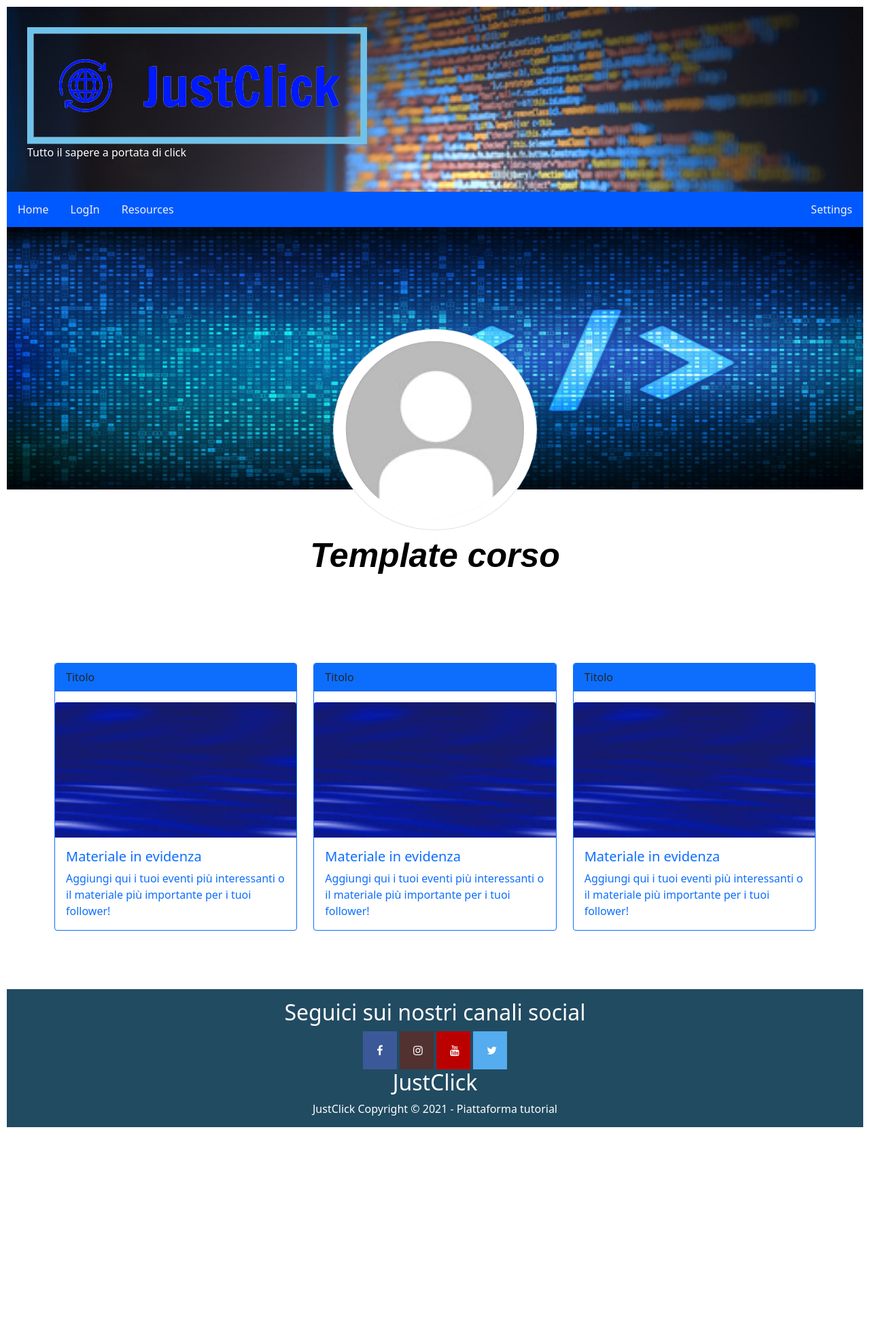
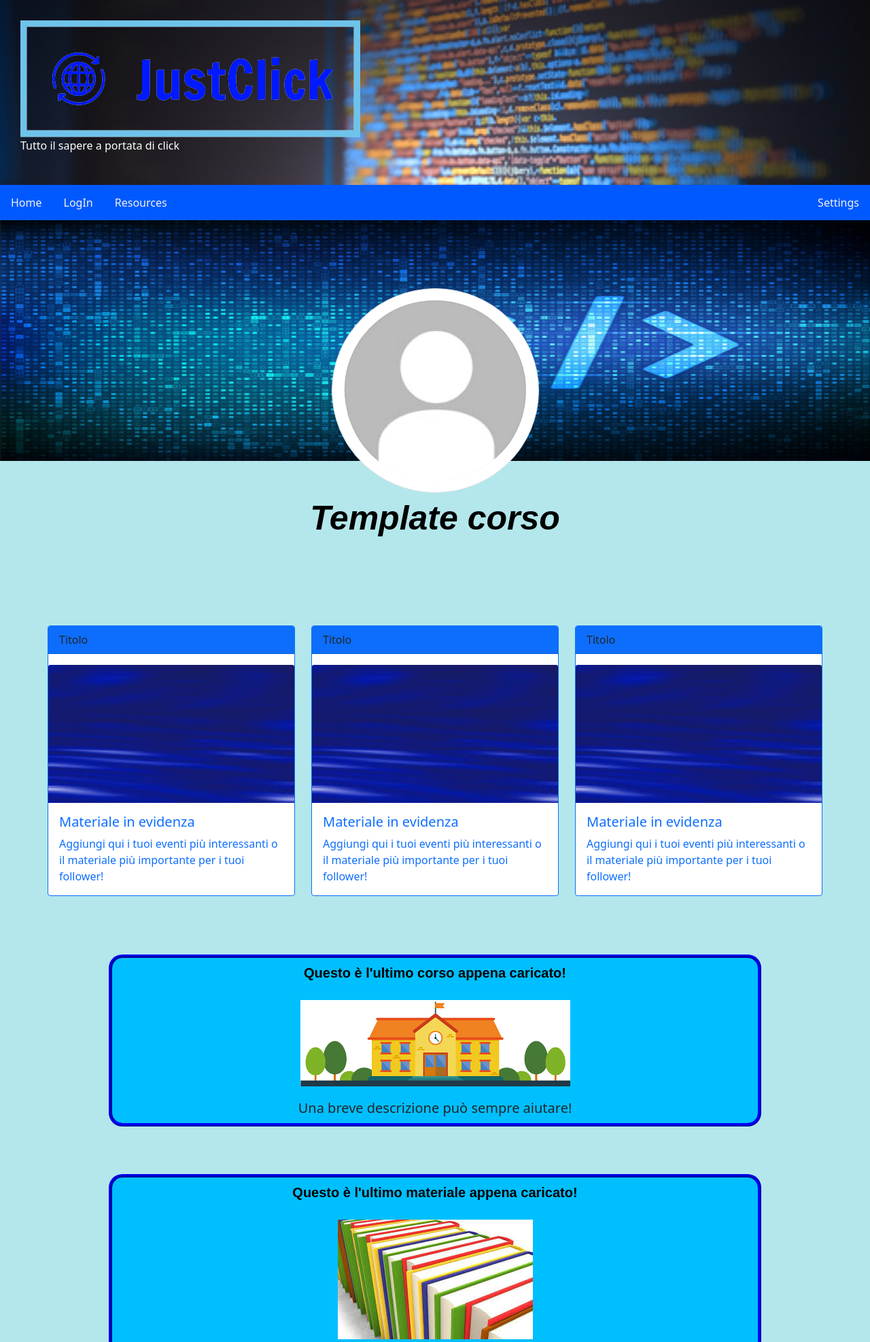
Before and after one commit to crestini1844738/JustClick, a PHP site: page /public/views/courses.html in a window 1280 px wide. Shown: the top 1974 px of the page at 68% size. Before the commit the page ends 1658 px from the top, so only its background shows below. Run offline with PHP 8.4, Linux system fonts and the light colour scheme.

Commit message:
courses almost completed

```diff
--- a/public/styles/courses.css
+++ b/public/styles/courses.css
@@ -1,11 +1,19 @@
+.center{
+  background-color: rgb(179, 231, 235);
+}
+
 .coverimage {
     color: white;
     padding: 30px;
-    background: white;
+    background-color: rgb(179, 231, 235);
     background-image: url("../img/sfondo1.png");
     background-size:100% 70%;
     background-repeat: no-repeat;
     background-position: top;
+  }
+
+  .spacing{
+    height: 70px;
   }
 
   .profileimage {
@@ -32,3 +40,33 @@
     font-family: Arial, Helvetica, sans-serif;
     color:black;
   }
+
+  .bds{
+    border-style:ridge;
+    border-radius: 20px;
+    border-color: blue;
+    border-width: thick;
+    width: 20px;
+  }
+
+  .courses{
+    width: 75%;
+    max-height: 500px;
+    padding-bottom: 10px;
+    padding-top: 10px;
+    background-color: deepskyblue;
+    position: relative;
+    left: 12.5%;
+  }
+
+  .courses h2{
+    font-size: 20px;
+    font-family: Arial, Helvetica, sans-serif;
+    color:black;
+    font-weight: bold;
+  }
+
+  .courses img{
+    padding-top: 20px;
+    padding-bottom: 20px;
+  }
--- a/public/styles/index.css
+++ b/public/styles/index.css
@@ -207,11 +207,11 @@
     box-sizing: border-box;
   }
 
-  body {
+ /* body {
     font-family: Arial;
     padding: 10px;
     background: #bee5f5;
-  }
+  }*/
 
   /* Header/Blog Title */
   .header {
--- a/public/views/courses.html
+++ b/public/views/courses.html
@@ -30,12 +30,12 @@
     </div>
     <!-- parte del body da modificare ognuno di noi -->
 
+    <div class="center">
 
         <!-- immagine profilo e copertina-->
         <div class="coverimage">
             <div class="text-center">
-
-            <br> <br> <br> <br> <br>
+                <div class="spacing"></div>
                 <!-- immagine circolare con bordo-->
                 <img src="../img/default_image.png" class="img-fluid img-thumbnail rounded-circle w-25 p-3" alt="JustClick">
                 <div class="profilename">Template corso</div>
@@ -80,9 +80,45 @@
 
         </div>
 
+        <!-- elenco dei corsi-->
+        <div class="courses bds text-center" >
+            <h2>Questo è l'ultimo corso appena caricato!</h2>
+            <img src="../img/default_school.png" class="img-fluid" alt="JustClick">
+            <h5 class="card-text">Una breve descrizione può sempre aiutare!</h5>
+        </div>
+        <div class="spacing"></div>
+
+        <div class="courses bds text-center">
+            <h2>Questo è l'ultimo materiale appena caricato!</h2>
+            <img src="../img/default_books.jpeg" class="img-fluid" alt="JustClick">
+            <h5 class="card-text">Una breve descrizione può sempre aiutare!</h5>
+        </div>
+        <div class="spacing"></div>
+
+        <div class="courses bds text-center">
+            <h2>Questo è l'ultimo evento appena caricato!</h2>
+            <img src="../img/default_event.jpeg" class="img-fluid" alt="JustClick">
+            <h5 class="card-text">Una breve descrizione può sempre aiutare!</h5>
+        </div>
+        <div class="spacing"></div>
 
 
-    <div class="courses"></div>
+        <!-- cambia pagina per altri corsi-->
+        <nav aria-label="Search other courses">
+            <ul class="pagination center" style="padding-left: 15%;">
+              <li class="page-item"><a class="page-link" href="#">Previous</a></li>
+              <!-- decommenta per disabilitare --
+              <li class="page-item disabled"><a class="page-link" href="#" tabindex="-1" aria-disabled="true">Previous</a></li> -->
+              <li class="page-item"><a class="page-link" href="#">1</a></li>
+              <li class="page-item"><a class="page-link" href="#">2</a></li>
+              <li class="page-item"><a class="page-link" href="#">3</a></li>
+              <li class="page-item"><a class="page-link" href="#">Next</a></li>
+            </ul>
+        </nav>
+
+    </div>
+
+
 
 
     <!-- fine parte del body da modificare-->
--- a/public/views/index.html
+++ b/public/views/index.html
@@ -19,7 +19,7 @@
     <div class="topnav">
         <a href="#">Home</a>
         <a href="http://localhost:8889/login">LogIn</a>
-        <a href="http://localhost/resources">Resources</a>
+        <a href="http://localhost/courses">Courses</a>
         <a href="http://localhost/settings" style="float:right">Settings</a>
 
         <!--<form class="modulo-ricerca">
```
Also changed, not shown: public/img/default_book-logo.jpeg (added), public/img/default_books.jpeg (added), public/img/default_event.jpeg (added), public/img/default_school.png (added). Lines whose indentation alone changed are shown as unchanged.
